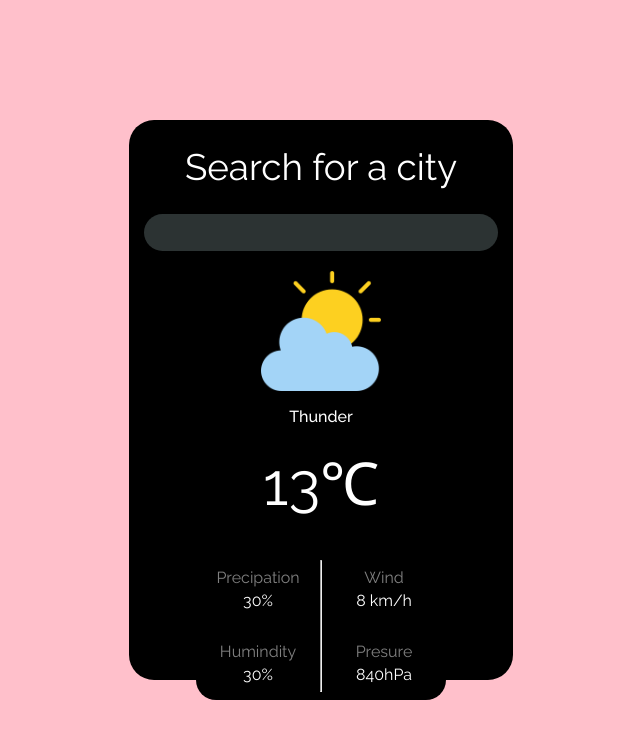
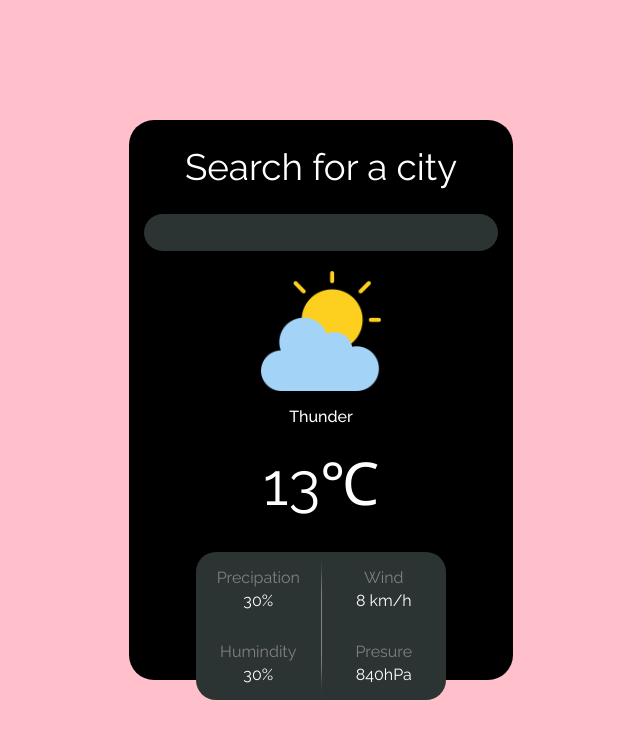
Before and after one commit to Tox1cMaster/weather-app, a plain HTML site: page index.html in a window 1280 px wide. Shown: the whole page, without its empty margins (319-959 px from the left). Drawn offline with nearby package versions, Linux system fonts and the light colour scheme.

Commit message:
create vertical line

```diff
--- a/index.html
+++ b/index.html
@@ -28,7 +28,9 @@
                 <p class="weather-info-name">Humindity</p>
                 <p class="weather-info-number">30%</p>
             </div>
-            <hr>
+            <div class="outer">
+                <div class="inner"></div>
+            </div>
             <div class="weather-info-left">
                 <p class="weather-info-name">Wind</p>
                 <p class="weather-info-number">8 km/h</p>
--- a/style.css
+++ b/style.css
@@ -73,7 +73,7 @@ img {
     border-radius: 20px;
     width: 250px;
     margin-top: 30px;
-    background-color: black;
+    background-color: #2C3333;
 }
 
 .weather-info-left {
@@ -92,3 +92,19 @@ img {
     margin-top: 2px;
     color:white;
 }
+
+.outer {
+    width: 1px;
+    height: 100%;
+    margin: auto;
+    position: relative;
+    overflow: hidden;
+  }
+.inner {
+    position: absolute;
+    width:100%;
+    height: 40%;
+    background: grey;
+    top: 30%;
+    box-shadow: 0px 0px 20px 20px grey;
+  }
```
